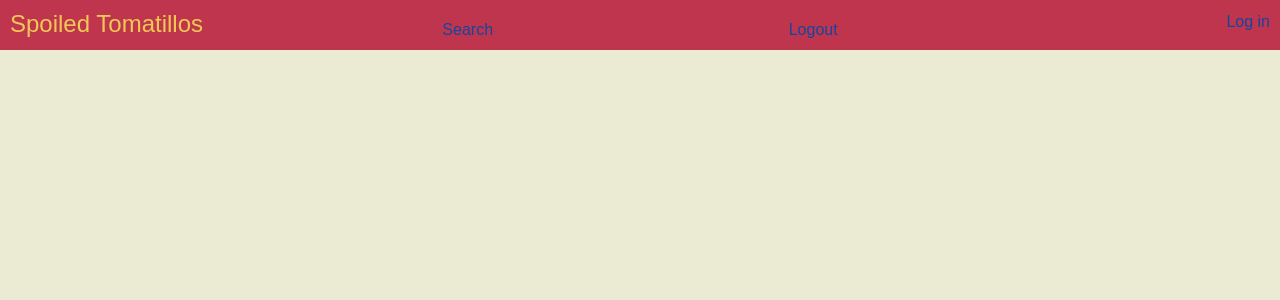
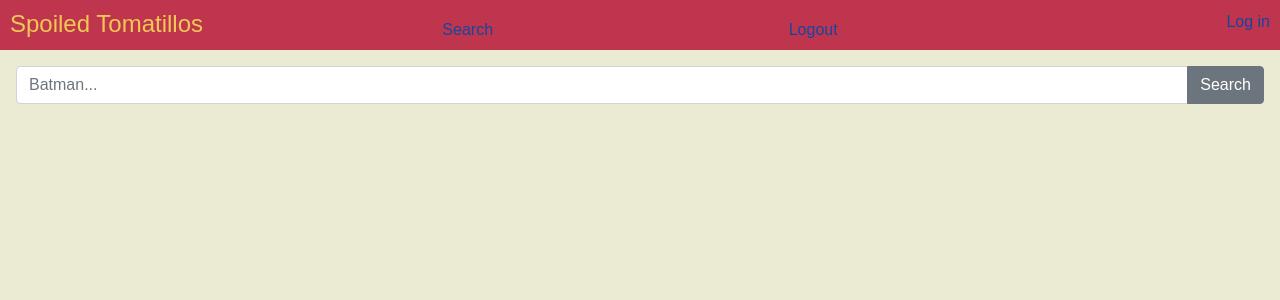
Before and after one commit to john4/CS4500, a React (Create React App) app in the folder front-end/: page /user-search in a window 1280 px wide. Shown: the top 300 px of the page. Built offline with nearby package versions, Linux system fonts and the light colour scheme; no server answers.

Commit message:
TEAM42-62 #comment add follower search route #in-progress

```diff
--- a/front-end/src/Routes.js
+++ b/front-end/src/Routes.js
@@ -3,6 +3,7 @@ import React, { Component } from 'react';
 
 import App from './App';
 import MovieSearch from './components/MovieSearch/MovieSearch';
+import FollowerSearch from './components/FollowerSearch/FollowerSearch';
 import Register from './components/User/Register';
 import Details from './components/Movies/Details';
 import Login from './components/Login';
@@ -19,6 +20,7 @@ class Routes extends Component {
           <Route exact path="/logout/" component={Logout} />
           <Route exact path="/register/" component={Register} />
           <Route exact path="/search/" component={MovieSearch} />
+          <Route exact path="/user-search/" component={FollowerSearch} />
           <Route exact path="/movie/:tmdbid/detail/" component={Details} />
         </div>
       </Router>
--- /dev/null
+++ b/front-end/src/components/FollowerSearch/FollowerResults.js
@@ -0,0 +1,11 @@
+import React, { Component } from 'react';
+import FollowerResultItem from './FollowerResultItem';
+// import './Results.css';
+
+class FollowerResults extends Component {
+  render() {
+    return null;
+  }
+}
+
+export default FollowerResults;
--- /dev/null
+++ b/front-end/src/components/FollowerSearch/FollowerSearch.js
@@ -0,0 +1,37 @@
+import React, { Component } from 'react';
+import Search from '../Search/Search';
+import FollowerResults from './FollowerResults'
+import axios from 'axios';
+import { ApiWrapper } from '../../ApiWrapper'
+
+
+class FollowerSearch extends Component {
+  constructor(props) {
+    super(props);
+    this.state = {
+      results: []
+    };
+    this.search = this.search.bind(this);
+  }
+
+  search(query) {
+    ApiWrapper().api().searchUser(query).then(this.receiveResults);
+  }
+
+  receiveResults(res) {
+    debugger;
+    const results = res.data.results;
+    this.setState({results});
+  }
+
+  render() {
+    const {results} = this.state;
+
+    return (
+      <Search onSearch={this.search} results={results} ResultsComponent={FollowerResults} />
+    );
+  }
+}
+
+
+export default FollowerSearch;
--- a/front-end/src/components/Review/Review.js
+++ b/front-end/src/components/Review/Review.js
@@ -29,7 +29,7 @@ class Review extends Component {
           <span>{rating}</span> / 5
         </div>
         <div className="Review-description">
-          <i class="fas fa-quote-left"></i>
+          <i className="fas fa-quote-left"></i>
           <span>{description}</span>
         </div>
       </div>
--- a/front-end/src/components/Search/SearchBox.js
+++ b/front-end/src/components/Search/SearchBox.js
@@ -16,10 +16,11 @@ class SearchBox extends Component {
     }
 
     render() {
-      const { onSearch } = this.props;
+      const { onSearch, placeholder } = this.props;
+
       return (
         <div className="SearchBox input-group">
-            <input className="form-control" type="text" ref="query" placeholder="Batman..." onChange={this.onChange} />
+            <input className="form-control" type="text" ref="query" placeholder={placeholder || "Batman..."} onChange={this.onChange} />
             <span className="input-group-append">
               <button className="btn btn-secondary" type="button" onClick={() => onSearch(this.state.value)} value="Search">Search</button>
             </span>
```
Also changed, not shown: front-end/src/components/FollowerSearch/FollowerResultItem.js (added).
